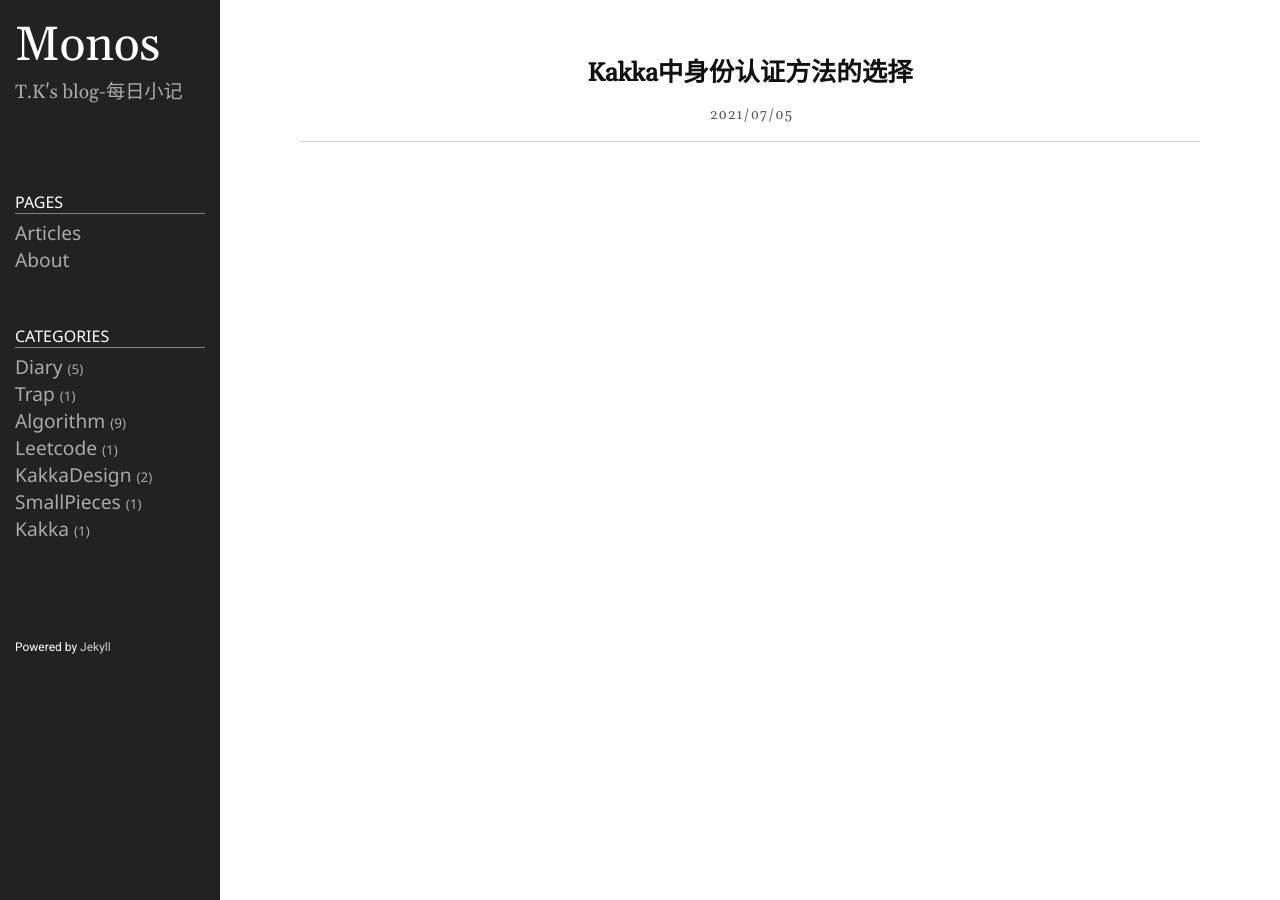
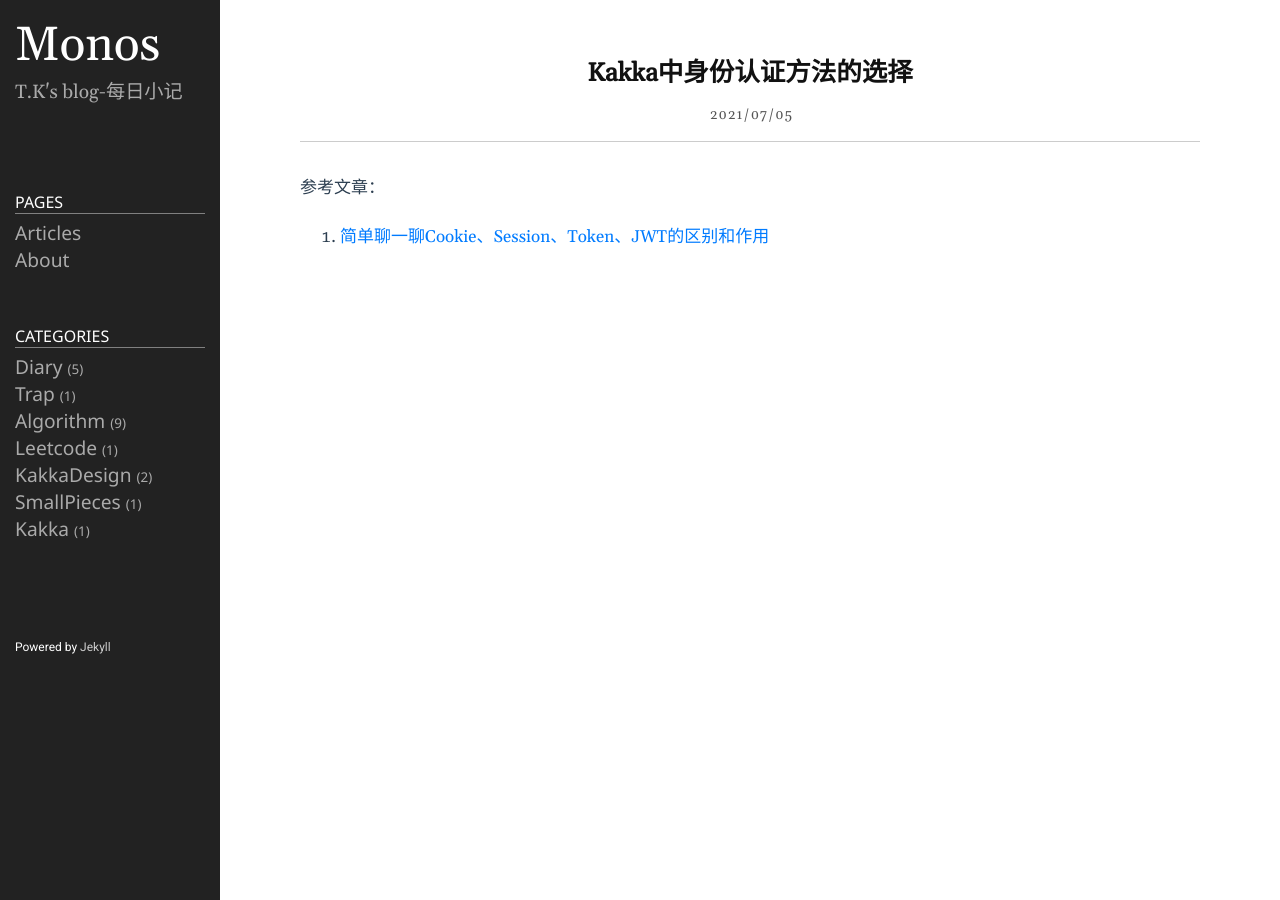
Before and after one commit to Taunk714/Taunk.github.io, a Jekyll site: the page built from _posts/2021-07-05-Kakka中身份认证方法的选择.md, in a window 1280 px wide. Built offline with Jekyll 4.4.1, drawn with Linux system fonts in a browser that asks for light colours.

Commit message:
修改文件: _posts/2021-07-05-Kakka中身份认证方法的选择.md

```diff
--- a/_posts/2021-07-05-Kakka中身份认证方法的选择.md
+++ b/_posts/2021-07-05-Kakka中身份认证方法的选择.md
@@ -7,3 +7,6 @@ keywords: kakka
 image: 1.jpg
 preview: 1
 ---
+
+参考文章：
+ 1. [简单聊一聊Cookie、Session、Token、JWT的区别和作用](https://segmentfault.com/a/1190000021810849)
```
